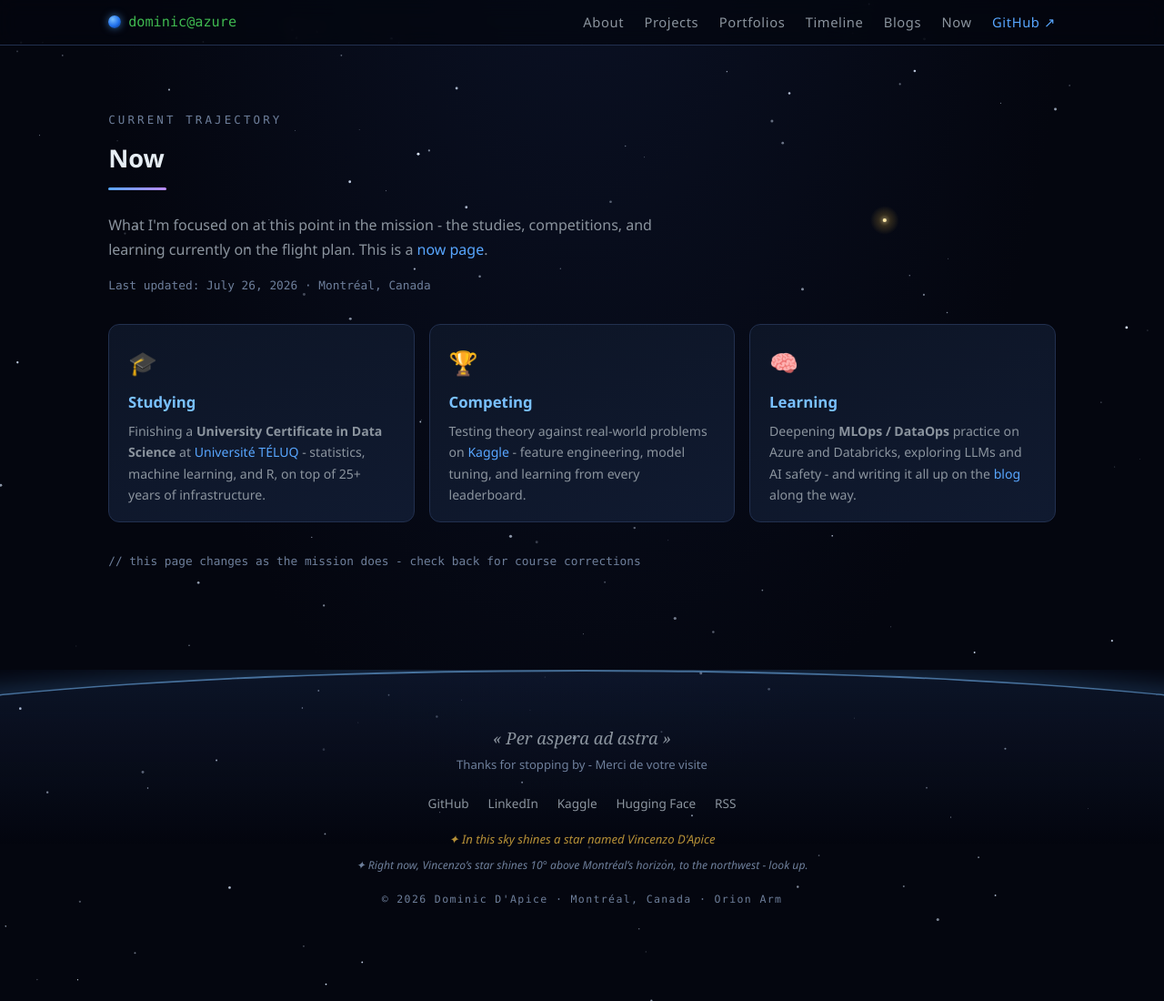
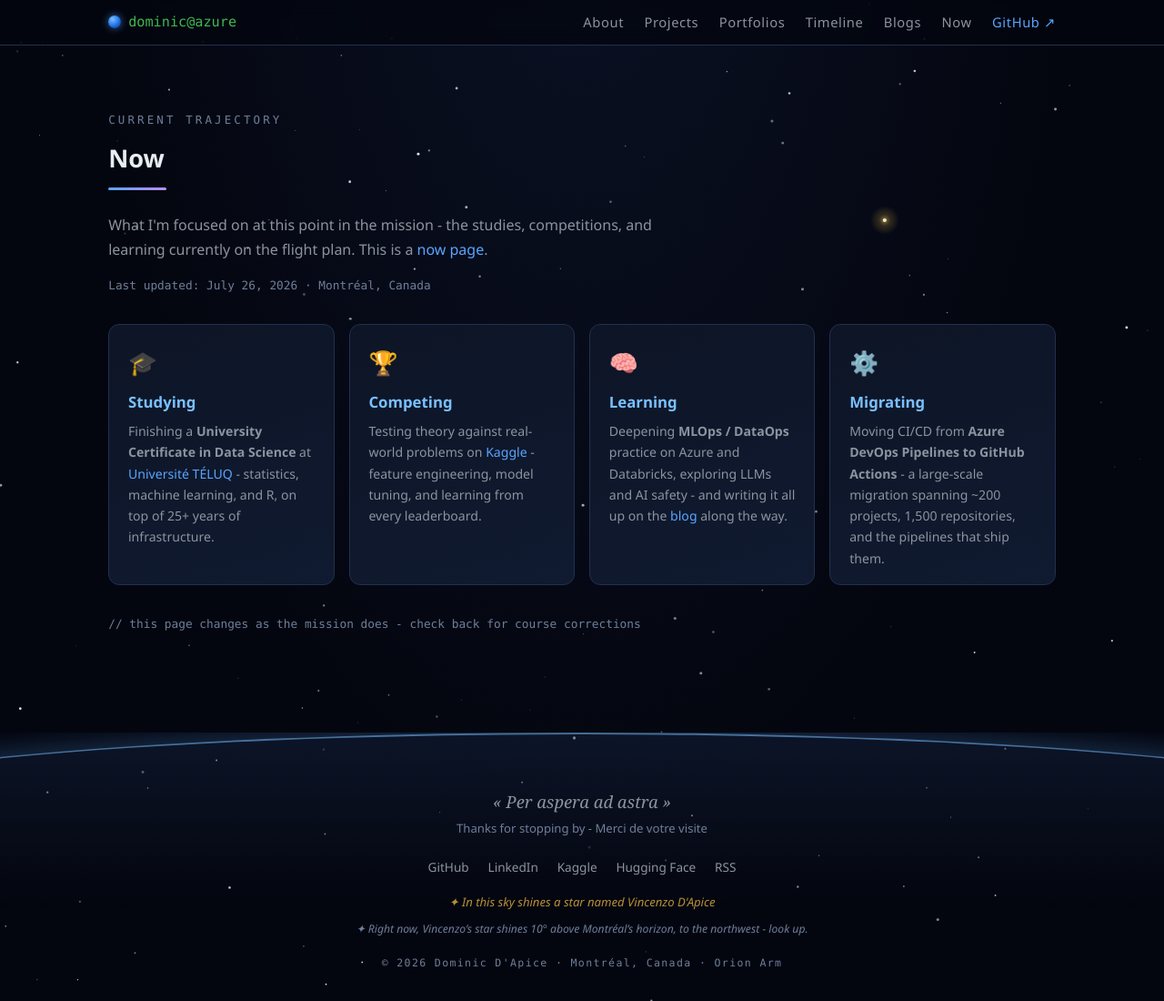
Before and after one commit to dapiced/dapiced.github.io, a Jekyll site: the page built from now/index.html, in a window 1280 px wide and 1100 px high. Shown: the whole window at 91% size. Built offline with Jekyll 4.4.1, drawn with Linux system fonts in a browser that asks for light colours.

Commit message:
Add Migrating card to Now page
Azure DevOps Pipelines to GitHub Actions migration: ~200 projects,
1,500 repositories. Also mentioned in the page meta description.

Co-Authored-By: Claude Fable 5 <noreply@anthropic.com>

```diff
--- a/now/index.html
+++ b/now/index.html
@@ -3,7 +3,8 @@ layout: default
 title: Now - What I'm Focused on These Days
 description: >-
   What Dominic D'Apice is doing right now: a University Certificate in Data
-  Science at Université TÉLUQ, Kaggle competitions, and ongoing MLOps & AI learning.
+  Science at Université TÉLUQ, Kaggle competitions, ongoing MLOps & AI learning,
+  and a large-scale Azure DevOps to GitHub Actions migration.
 updated: 2026-07-26
 ---
 
@@ -47,6 +48,15 @@ updated: 2026-07-26
         <a href="/blog/">blog</a> along the way.
       </p>
     </div>
+    <div class="beyond-card reveal">
+      <span class="icon">⚙️</span>
+      <h3>Migrating</h3>
+      <p>
+        Moving CI/CD from <strong>Azure DevOps Pipelines to GitHub Actions</strong> -
+        a large-scale migration spanning ~200 projects, 1,500 repositories,
+        and the pipelines that ship them.
+      </p>
+    </div>
   </div>
 
   <p class="projects-note" style="margin-top: 2rem;">// this page changes as the mission does - check back for course corrections</p>
```
